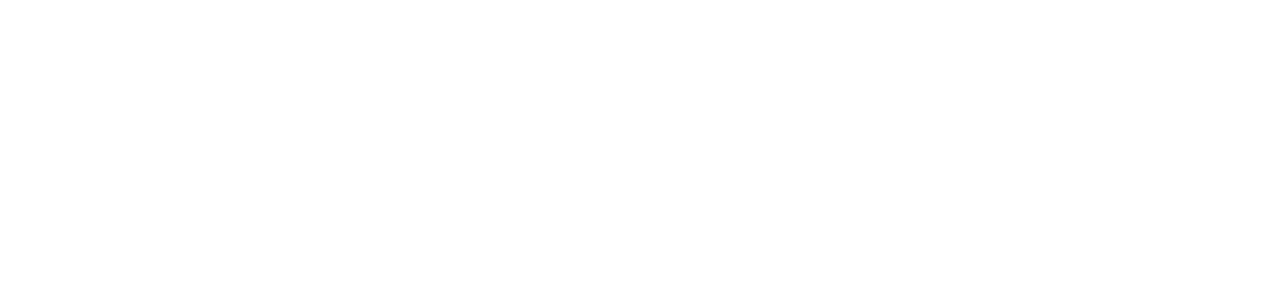
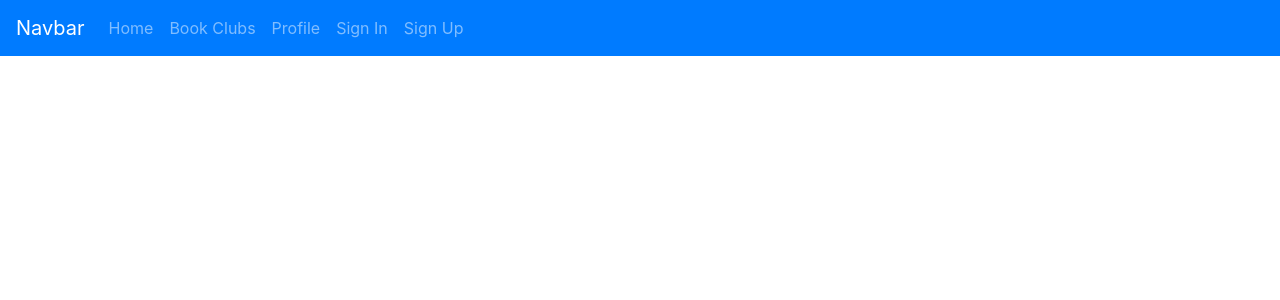
Before and after one commit to YDick/BookIt-React, a React (Create React App) app: page / in a window 1280 px wide. Shown: the top 300 px of the page. Built offline with nearby package versions, Linux system fonts and the light colour scheme.

Commit message:
imported nav bar app.js

```diff
--- a/src/App.js
+++ b/src/App.js
@@ -1,7 +1,7 @@
 import React from 'react';
 import './App.css';
 import {BrowserRouter as Router, Route} from 'react-router-dom';
-
+import NavBar from './components/navBar/navBar'
 import Login from "./components/login/Login";
 import Signup from "./components/signup/Signup";
 
@@ -20,6 +20,7 @@ class App extends React.Component {
     return (
       <div className="App">
         <Router>
+          <NavBar />
           <Route path="/login" exact component={Login} />
           <Route path="/signup" exact component={Signup} />
         </Router>
--- /dev/null
+++ b/src/components/navBar/navBar.jsx
@@ -0,0 +1,36 @@
+import React from "react";
+import { Nav, Container, Navbar } from "react-bootstrap";
+import Link from 'react-router-dom'
+
+class NavBar extends React.Component {
+  constructor(props) {
+    super(props);
+    this.state = {};
+  }
+
+  render() {
+    return (
+      <Navbar sticky="top" bg="primary" variant="dark">
+        <Navbar.Brand href="/">Navbar</Navbar.Brand>
+        <Nav className="mr-auto">
+          <Nav.Link href="/">Home</Nav.Link>
+          <Nav.Link href="/">Book Clubs</Nav.Link>
+          <Nav.Link href="/">Profile</Nav.Link>
+          {/* if loged in: */}
+          {sessionStorage.length === 0 && (
+            <Nav.Link href="login">Sign In</Nav.Link>
+          )}
+          {sessionStorage.length === 0 && (
+            <Nav.Link href="signup">Sign Up</Nav.Link>
+          )}
+          {/* if loged out: */}
+          {sessionStorage.length === 1 && (
+            <Nav.Link href="/">Sign Out </Nav.Link>
+          )}
+        </Nav>
+      </Navbar>
+    );
+  }
+}
+
+export default NavBar;
```
